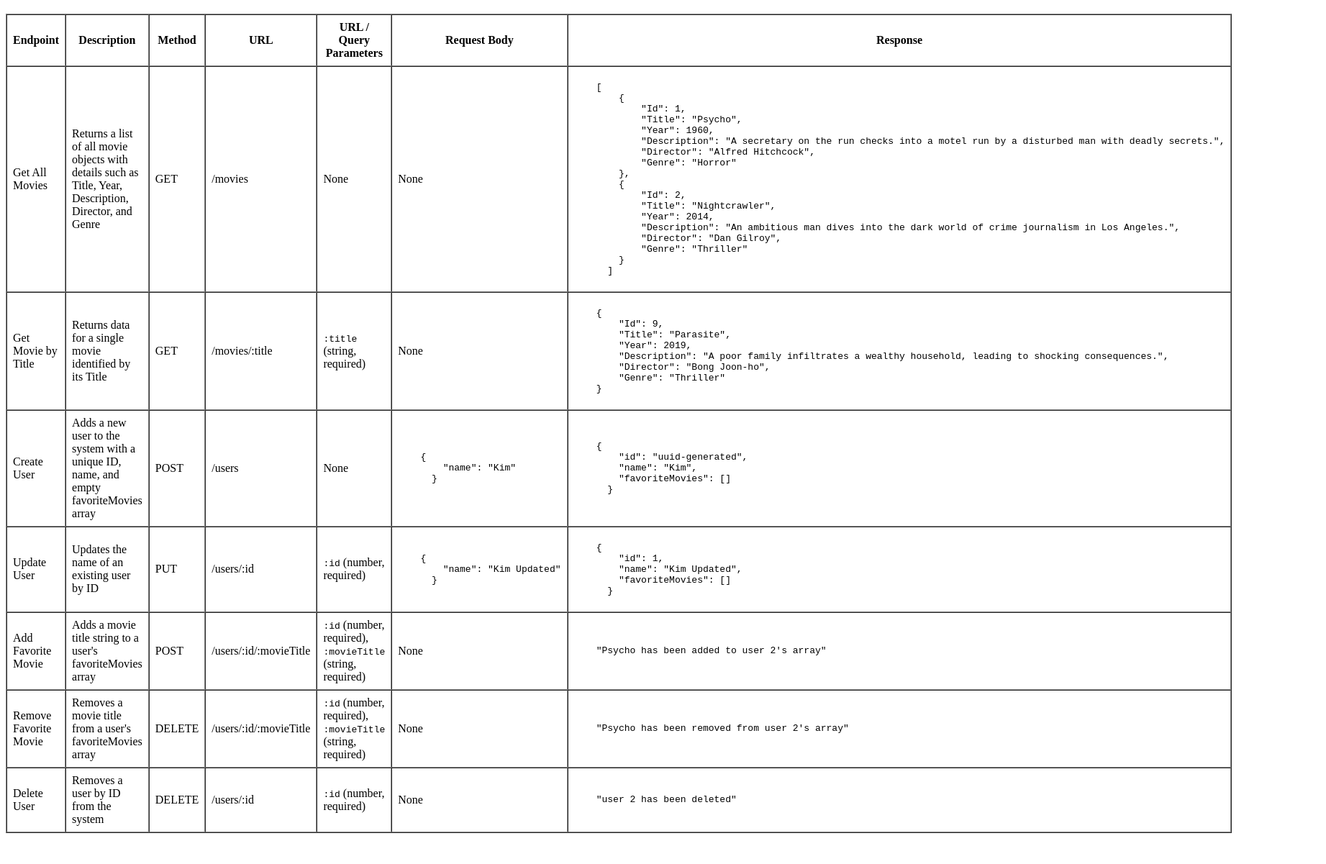
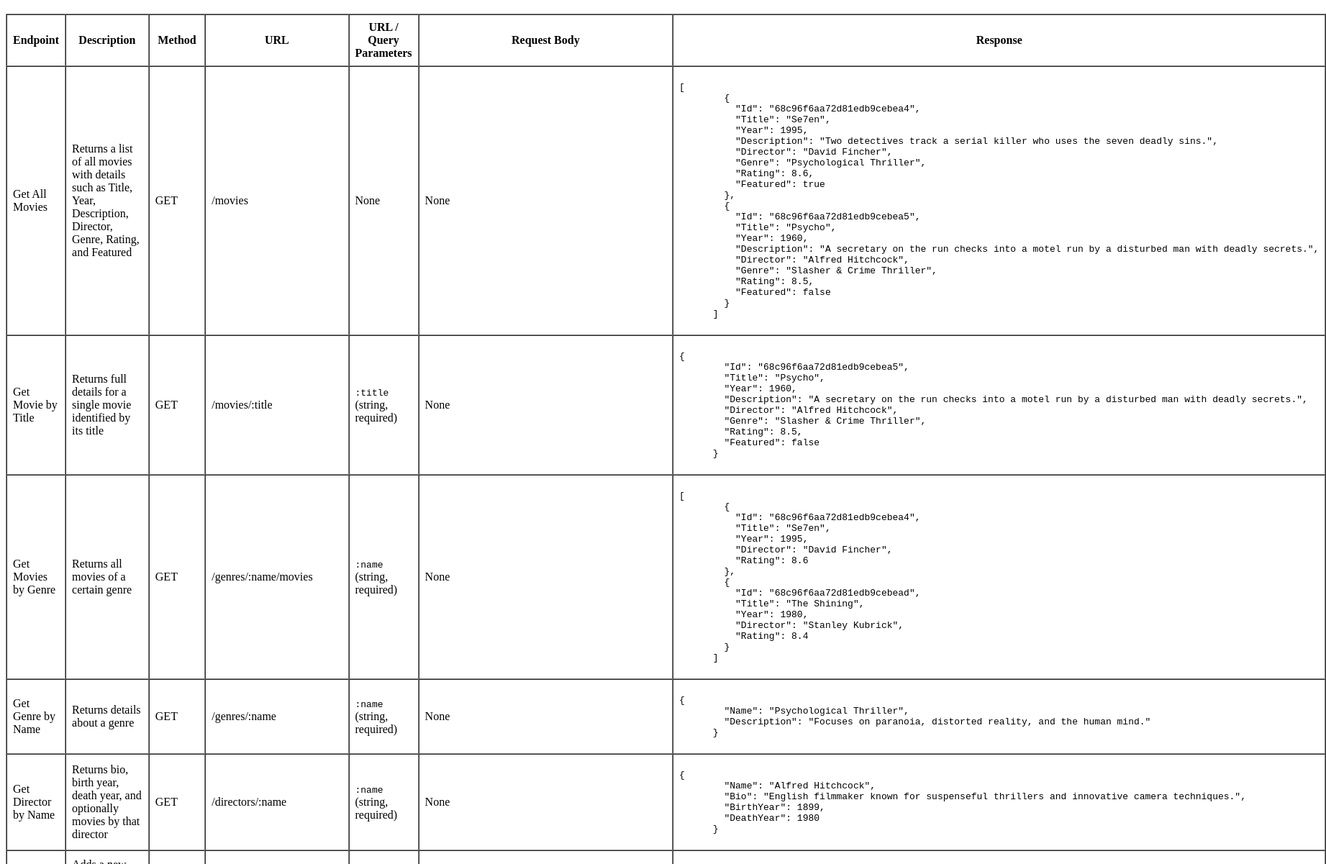
Before and after one commit to annapgsm/movie_api, a website: page public/documentation.html in a window 1280 px wide. Shown: the part 61-1262 px from the top of the page at 72% size, 1843 px wide, since content can reach past the window. Before the commit the page ends 1227 px from the top, so only its background shows below. Drawn offline with Linux system fonts and the light colour scheme.

Commit message:
Updated documentation.html

```diff
--- a/public/documentation.html
+++ b/public/documentation.html
@@ -22,27 +22,31 @@
     <!-- Get all movies -->
     <tr>
       <td>Get All Movies</td>
-      <td>Returns a list of all movie objects with details such as Title, Year, Description, Director, and Genre</td>
+      <td>Returns a list of all movies with details such as Title, Year, Description, Director, Genre, Rating, and Featured</td>
       <td>GET</td>
       <td>/movies</td>
       <td>None</td>
       <td>None</td>
-      <td><pre>    [
+      <td><pre>[
         {
-            "Id": 1,
-            "Title": "Psycho",
-            "Year": 1960,
-            "Description": "A secretary on the run checks into a motel run by a disturbed man with deadly secrets.",
-            "Director": "Alfred Hitchcock",
-            "Genre": "Horror"
+          "Id": "68c96f6aa72d81edb9cebea4",
+          "Title": "Se7en",
+          "Year": 1995,
+          "Description": "Two detectives track a serial killer who uses the seven deadly sins.",
+          "Director": "David Fincher",
+          "Genre": "Psychological Thriller",
+          "Rating": 8.6,
+          "Featured": true
         },
         {
-            "Id": 2,
-            "Title": "Nightcrawler",
-            "Year": 2014,
-            "Description": "An ambitious man dives into the dark world of crime journalism in Los Angeles.",
-            "Director": "Dan Gilroy",
-            "Genre": "Thriller"
+          "Id": "68c96f6aa72d81edb9cebea5",
+          "Title": "Psycho",
+          "Year": 1960,
+          "Description": "A secretary on the run checks into a motel run by a disturbed man with deadly secrets.",
+          "Director": "Alfred Hitchcock",
+          "Genre": "Slasher & Crime Thriller",
+          "Rating": 8.5,
+          "Featured": false
         }
       ]</pre></td>
     </tr>
@@ -50,87 +54,154 @@
     <!-- Get movie by title -->
     <tr>
       <td>Get Movie by Title</td>
-      <td>Returns data for a single movie identified by its Title</td>
+      <td>Returns full details for a single movie identified by its title</td>
       <td>GET</td>
       <td>/movies/:title</td>
       <td><code>:title</code> (string, required)</td>
       <td>None</td>
-      <td><pre>    {
-        "Id": 9,
-        "Title": "Parasite",
-        "Year": 2019,
-        "Description": "A poor family infiltrates a wealthy household, leading to shocking consequences.",
-        "Director": "Bong Joon-ho",
-        "Genre": "Thriller"
-    }</pre></td>
+      <td><pre>{
+        "Id": "68c96f6aa72d81edb9cebea5",
+        "Title": "Psycho",
+        "Year": 1960,
+        "Description": "A secretary on the run checks into a motel run by a disturbed man with deadly secrets.",
+        "Director": "Alfred Hitchcock",
+        "Genre": "Slasher & Crime Thriller",
+        "Rating": 8.5,
+        "Featured": false
+      }</pre></td>
+    </tr>
+
+    <!-- Get movies by genre -->
+    <tr>
+      <td>Get Movies by Genre</td>
+      <td>Returns all movies of a certain genre</td>
+      <td>GET</td>
+      <td>/genres/:name/movies</td>
+      <td><code>:name</code> (string, required)</td>
+      <td>None</td>
+      <td><pre>[
+        {
+          "Id": "68c96f6aa72d81edb9cebea4",
+          "Title": "Se7en",
+          "Year": 1995,
+          "Director": "David Fincher",
+          "Rating": 8.6
+        },
+        {
+          "Id": "68c96f6aa72d81edb9cebead",
+          "Title": "The Shining",
+          "Year": 1980,
+          "Director": "Stanley Kubrick",
+          "Rating": 8.4
+        }
+      ]</pre></td>
+    </tr>
+
+    <!-- Get genre by name -->
+    <tr>
+      <td>Get Genre by Name</td>
+      <td>Returns details about a genre</td>
+      <td>GET</td>
+      <td>/genres/:name</td>
+      <td><code>:name</code> (string, required)</td>
+      <td>None</td>
+      <td><pre>{
+        "Name": "Psychological Thriller",
+        "Description": "Focuses on paranoia, distorted reality, and the human mind."
+      }</pre></td>
+    </tr>
+
+    <!-- Get director by name -->
+    <tr>
+      <td>Get Director by Name</td>
+      <td>Returns bio, birth year, death year, and optionally movies by that director</td>
+      <td>GET</td>
+      <td>/directors/:name</td>
+      <td><code>:name</code> (string, required)</td>
+      <td>None</td>
+      <td><pre>{
+        "Name": "Alfred Hitchcock",
+        "Bio": "English filmmaker known for suspenseful thrillers and innovative camera techniques.",
+        "BirthYear": 1899,
+        "DeathYear": 1980
+      }</pre></td>
     </tr>
 
     <!-- Create user -->
     <tr>
       <td>Create User</td>
-      <td>Adds a new user to the system with a unique ID, name, and empty favoriteMovies array</td>
+      <td>Adds a new user with name, email, birthday, and empty favoriteMovies array</td>
       <td>POST</td>
       <td>/users</td>
       <td>None</td>
-      <td><pre>    {
-        "name": "Kim"
+      <td><pre>{
+        "Username": "Kim",
+        "Email": "kim@example.com",
+        "Birthday": "1985-02-19"
       }</pre></td>
-      <td><pre>    {
-        "id": "uuid-generated",
-        "name": "Kim",
-        "favoriteMovies": []
+      <td><pre>{
+        "Id": "uuid-generated",
+        "Username": "Kim",
+        "Email": "kim@example.com",
+        "Birthday": "1985-02-19",
+        "FavoriteMovies": []
       }</pre></td>
     </tr>
 
     <!-- Update user -->
     <tr>
       <td>Update User</td>
-      <td>Updates the name of an existing user by ID</td>
+      <td>Updates a user's name, email, or birthday by ID</td>
       <td>PUT</td>
       <td>/users/:id</td>
-      <td><code>:id</code> (number, required)</td>
-      <td><pre>    {
-        "name": "Kim Updated"
+      <td><code>:id</code> (string, required)</td>
+      <td><pre>{
+        "Username": "Kim Updated",
+        "Email": "kim.updated@example.com",
+        "Birthday": "1985-02-20"
       }</pre></td>
-      <td><pre>    {
-        "id": 1,
-        "name": "Kim Updated",
-        "favoriteMovies": []
+      <td><pre>{
+        "Id": "uuid-generated",
+        "Username": "Kim Updated",
+        "Email": "kim.updated@example.com",
+        "Birthday": "1985-02-20",
+        "FavoriteMovies": []
       }</pre></td>
     </tr>
 
     <!-- Add favorite movie -->
     <tr>
       <td>Add Favorite Movie</td>
-      <td>Adds a movie title string to a user's favoriteMovies array</td>
+      <td>Adds a movie reference to a user's favoriteMovies array</td>
       <td>POST</td>
-      <td>/users/:id/:movieTitle</td>
-      <td><code>:id</code> (number, required), <code>:movieTitle</code> (string, required)</td>
+      <td>/users/:id/favorites/:movieId</td>
+      <td><code>:id</code> (string, required), <code>:movieId</code> (string, required)</td>
       <td>None</td>
-      <td><pre>    "Psycho has been added to user 2's array"</pre></td>
+      <td><pre>"Movie has been added to user's favorites"</pre></td>
     </tr>
 
     <!-- Remove favorite movie -->
     <tr>
       <td>Remove Favorite Movie</td>
-      <td>Removes a movie title from a user's favoriteMovies array</td>
+      <td>Removes a movie reference from a user's favoriteMovies array</td>
       <td>DELETE</td>
-      <td>/users/:id/:movieTitle</td>
-      <td><code>:id</code> (number, required), <code>:movieTitle</code> (string, required)</td>
+      <td>/users/:id/favorites/:movieId</td>
+      <td><code>:id</code> (string, required), <code>:movieId</code> (string, required)</td>
       <td>None</td>
-      <td><pre>    "Psycho has been removed from user 2's array"</pre></td>
+      <td><pre>"Movie has been removed from user's favorites"</pre></td>
     </tr>
 
     <!-- Delete user -->
     <tr>
       <td>Delete User</td>
-      <td>Removes a user by ID from the system</td>
+      <td>Removes a user by ID</td>
       <td>DELETE</td>
       <td>/users/:id</td>
-      <td><code>:id</code> (number, required)</td>
+      <td><code>:id</code> (string, required)</td>
       <td>None</td>
-      <td><pre>    "user 2 has been deleted"</pre></td>
+      <td><pre>"User has been deleted"</pre></td>
     </tr>
+
   </table>
 </body>
 </html>
```
